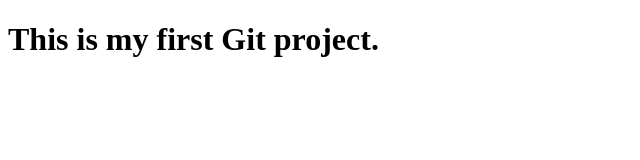
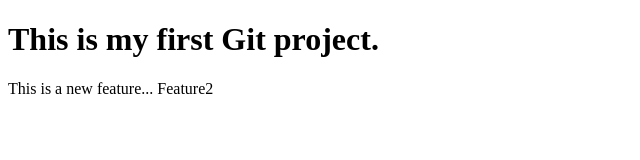
Before and after one commit to okgulshan/LocalRepo, a plain HTML site: page index.html in a window 1280 px wide. Shown: the whole page, without its empty margins (0-640 px from the left). Drawn offline with Linux system fonts and the light colour scheme.

Commit message:
add new feature

```diff
--- a/index.html
+++ b/index.html
@@ -7,5 +7,6 @@
 </head>
 <body>
     <h1>This is my first Git project.</h1>
+    <p>This is a new feature... Feature2</p>
 </body>
 </html>
```
